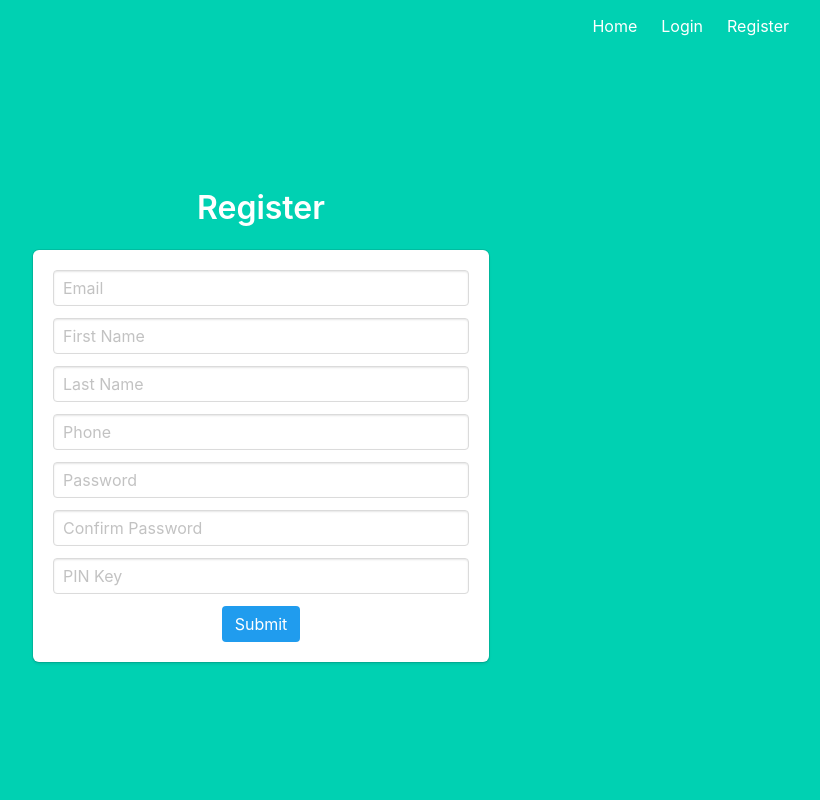
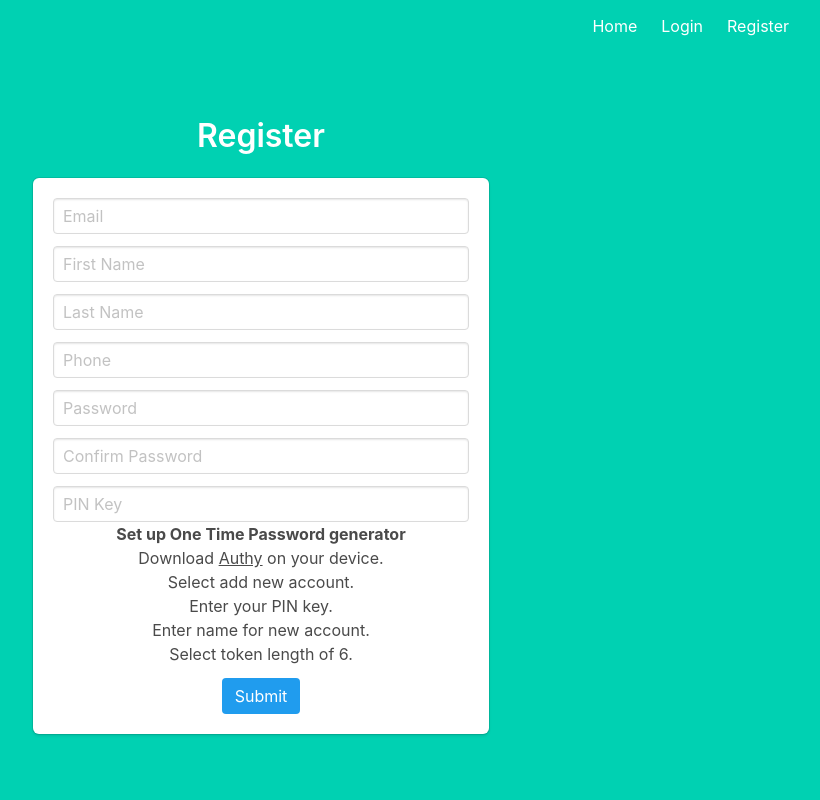
Before and after one commit to VitaRin/LotteryWebApp, a Flask app: page /register in a window 1280 px wide. Shown: the whole page, without its empty margins (427-1247 px from the left). Run offline with Flask 2, Linux system fonts and the light colour scheme.

Commit message:
Added 2FA

```diff
--- a/templates/register.html
+++ b/templates/register.html
@@ -70,7 +70,14 @@
                         {% endfor %}
                     </div>
                     <div>
-                        {# TODO: Add PIN generation setup instructions #}
+                        <p><b>Set up One Time Password generator</b></p>
+                        <ul>
+                            <li>Download <a href="https://authy.com/download/" target="_blank"><u>Authy</u></a> on your device.</li>
+                            <li>Select add new account.</li>
+                            <li>Enter your PIN key.</li>
+                            <li>Enter name for new account.</li>
+                            <li>Select token length of 6.</li>
+                        </ul>
                     </div>
 
                 </div>
--- a/users/forms.py
+++ b/users/forms.py
@@ -51,4 +51,5 @@
 class LoginForm(FlaskForm):
     username = StringField(validators=[Required(), Email()])
     password = PasswordField(validators=[Required()])
+    pin = StringField(validators=[Required()])
     submit = SubmitField()
--- a/users/views.py
+++ b/users/views.py
@@ -8,6 +8,7 @@
 from app import db, requires_roles
 from models import User
 from users.forms import RegisterForm, LoginForm
+import pyotp
 
 # CONFIG
 users_blueprint = Blueprint('users', __name__, template_folder='templates')
@@ -89,23 +90,28 @@
 
             return render_template('login.html', form=form)
 
-        # If user is verified reset login attempts to 0.
-        session['logins'] = 0
+        if pyotp.TOTP(user.pin_key).verify(form.pin.data):
+            # If user is verified reset login attempts to 0.
+            session['logins'] = 0
 
-        login_user(user)
+            login_user(user)
 
-        # Update the user's last and current login times.
-        user.last_logged_in = user.current_logged_in
-        user.current_logged_in = datetime.now()
-        db.session.commit()
+            # Update the user's last and current login times.
+            user.last_logged_in = user.current_logged_in
+            user.current_logged_in = datetime.now()
+            db.session.commit()
 
-        # Update logs that a user has logged in.
-        logging.warning('SECURITY - Log in [%s, %s, %s]', current_user.id, current_user.email, request.remote_addr)
+            # Update logs that a user has logged in.
+            logging.warning('SECURITY - Log in [%s, %s, %s]', current_user.id, current_user.email, request.remote_addr)
 
-        if current_user.role == 'admin':
-            return redirect(url_for('admin.admin'))
+            # Redirect users to role appropriate pages.
+            if current_user.role == 'admin':
+                return redirect(url_for('admin.admin'))
+            else:
+                return redirect(url_for('users.profile'))
+
         else:
-            return redirect(url_for('users.profile'))
+            flash("You have supplied an invalid 2FA token!", "danger")
 
     return render_template('login.html', form=form)
 
```
Also changed, not shown: templates/login.html (+8 -1 lines).
